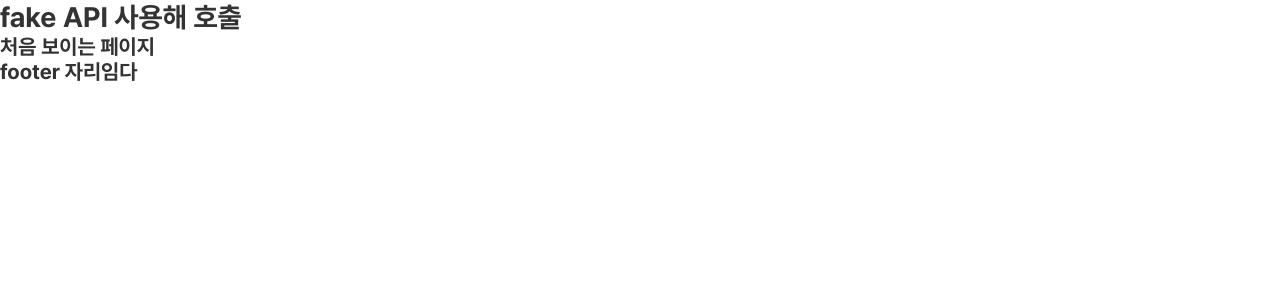
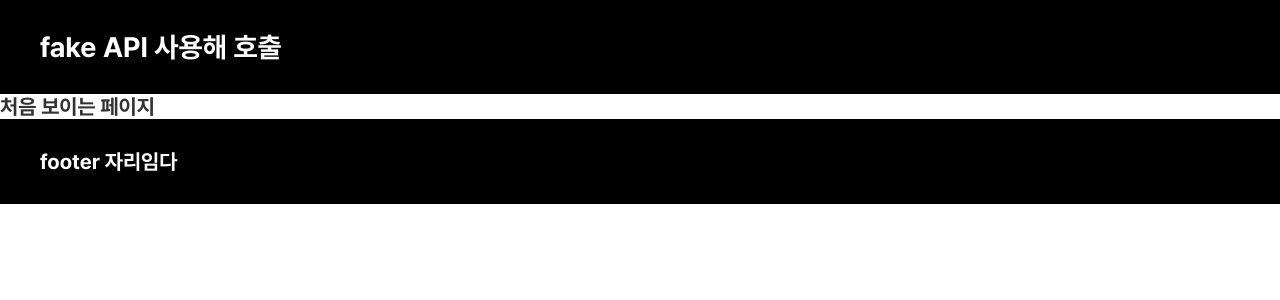
Before and after one commit to QTsom/fake-api, a React (Create React App) app: page / in a window 1280 px wide. Shown: the top 300 px of the page. Built offline with nearby package versions, Linux system fonts and the light colour scheme.

Commit message:
feat: header, footer

```diff
--- a/package.json
+++ b/package.json
@@ -10,6 +10,7 @@
     "react-dom": "^18.2.0",
     "react-router-dom": "^6.21.3",
     "react-scripts": "5.0.1",
+    "styled-components": "^6.1.8",
     "web-vitals": "^2.1.4"
   },
   "scripts": {
--- a/src/components/common/Footer.jsx
+++ b/src/components/common/Footer.jsx
@@ -13,5 +13,13 @@ const Footer = () => {
 export default Footer;
 
 const FooterContainer = styled.footer `
+    background-color: #000;
+    color: #fff;
 
+    .footer-inner {
+        max-width: 1240px;
+        width: 100%;
+        padding: 30px 20px;
+        margin: 0 auto;
+    }
 `
--- a/src/components/common/Header.jsx
+++ b/src/components/common/Header.jsx
@@ -13,5 +13,12 @@ const Header = () => {
 export default Header;
 
 const HeaderContainer = styled.header `
-
+    background-color: #000;
+    .header-inner {
+        max-width: 1240px;
+        width: 100%;
+        padding: 30px 20px;
+        margin: 0 auto;
+        color: #fff;
+    }
 `
--- a/src/pages/Home.jsx
+++ b/src/pages/Home.jsx
@@ -1,11 +1,20 @@
+import styled from "styled-components";
 import Layout from "components/common/Layout";
 
 const Home = () => {
   return (
     <Layout>
-      <h2>처음 보이는 페이지</h2>
+
+      <HomeContainer>
+        <h2>처음 보이는 페이지</h2>
+
+      </HomeContainer>
     </Layout>
   );
 };
 
 export default Home;
+
+const HomeContainer = styled.div`
+
+`
```
Also changed, not shown: 1 other file (tests, documents, lock files or other folders).
